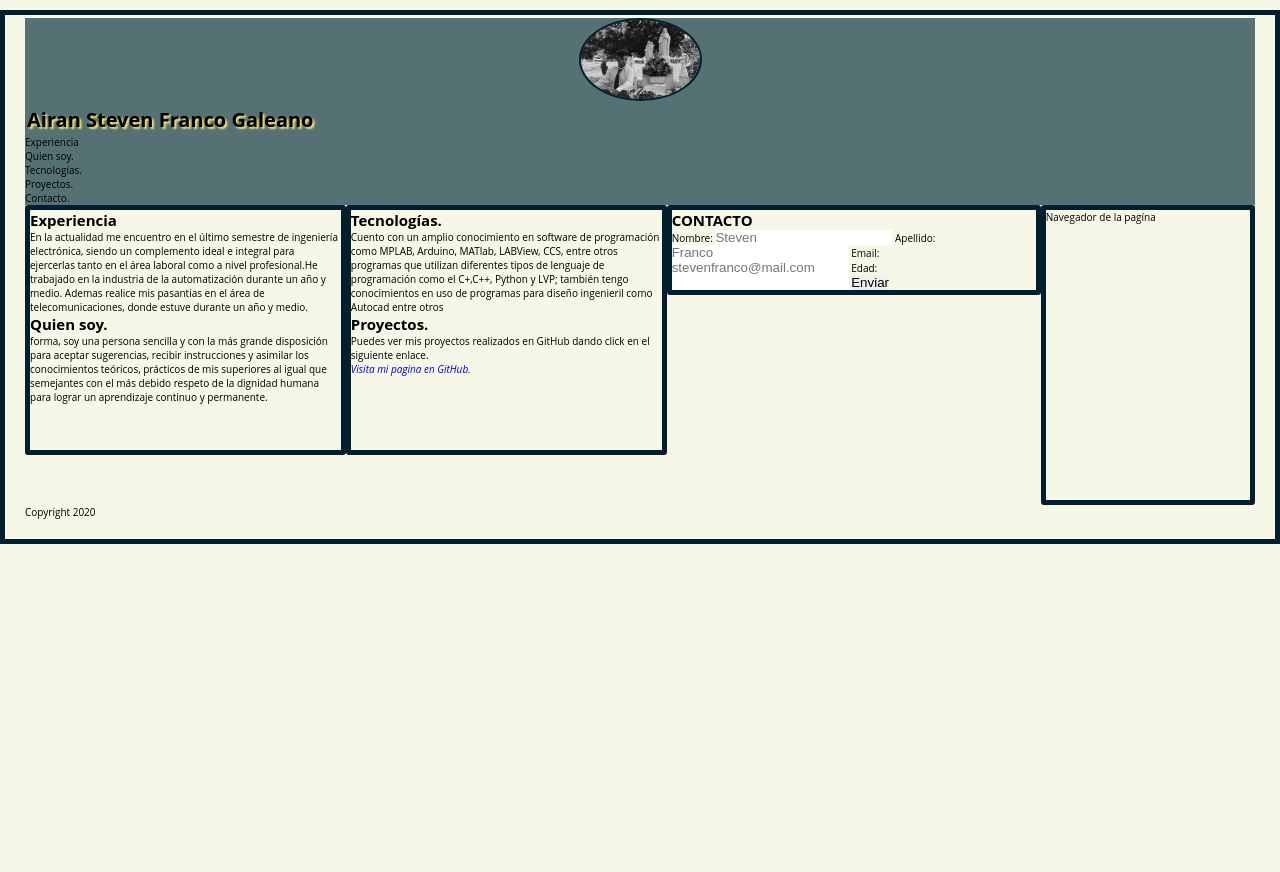
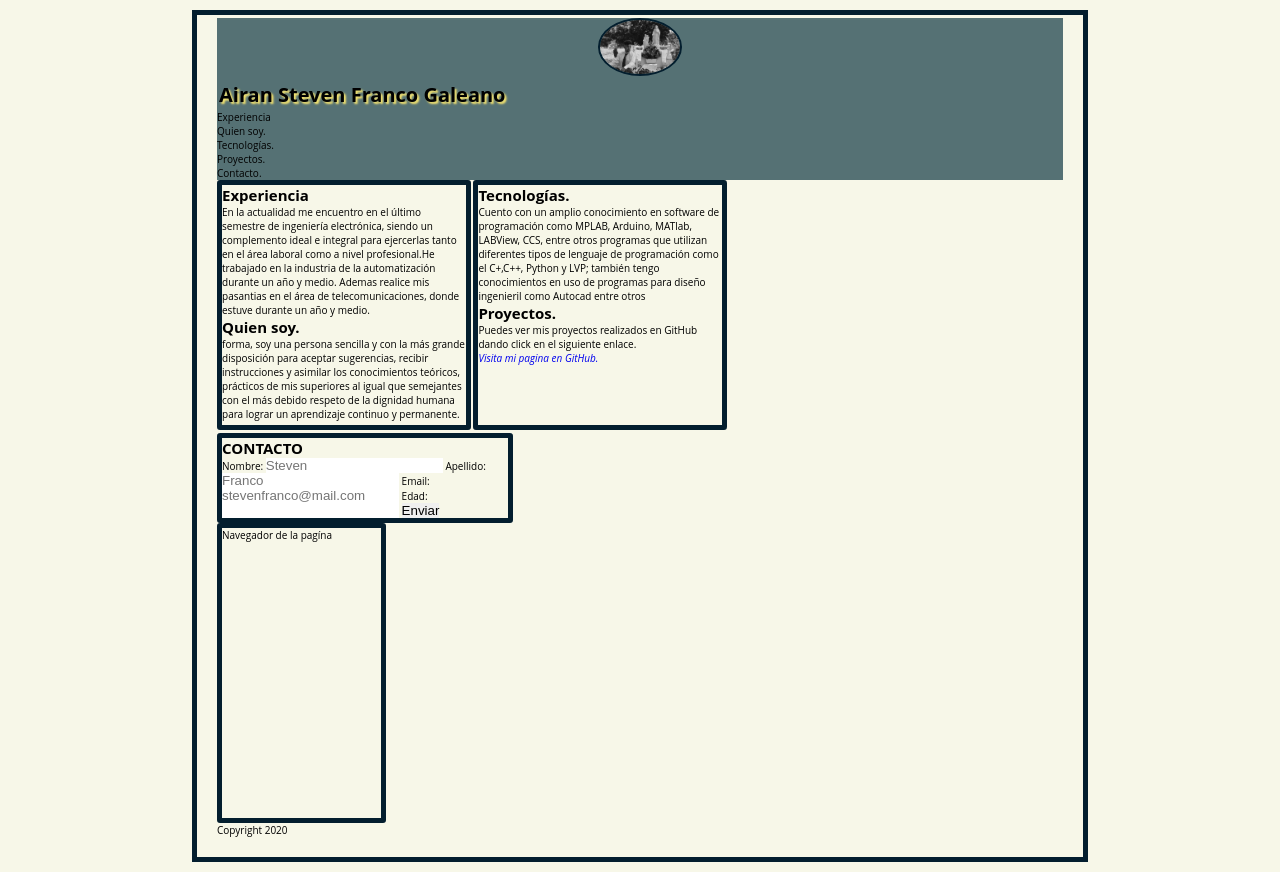
Before and after one commit to afran012/myPresentation, a plain HTML site: page index.html in a window 1280 px wide. Before the commit the page ends 800 px from the top, so only its background shows below. Drawn offline with Linux system fonts and the light colour scheme.

Commit message:
Rearrange Properties

```diff
--- a/style/_body.scss
+++ b/style/_body.scss
@@ -1,6 +1,6 @@
 
 body {
-    width: 100%;
+    width: 70%;
     padding: 0 20px 20px 20px;
     border: 5px solid $border-primary;
     margin: 1em auto;
--- a/style/_header.scss
+++ b/style/_header.scss
@@ -11,9 +11,9 @@ header {
     background: $bg-quaternary  ;
     justify-content: center;
     box-sizing: border-box;
-   /* position: -webkit-sticky;
+    position: -webkit-sticky;
     position: sticky;
-    top: 20px;*/
+    top: 1%;
     img {
         width: 10%;
         display: block;
--- a/style/_main.scss
+++ b/style/_main.scss
@@ -1,25 +1,30 @@
 .right_section {
-    position: relative;
+    /*position: relative;*/
+    display: inline-block;
     width: 30%;
     height: 25em;
     border-radius: 3px;
     border: 5px solid $border-primary;
+    overflow: scroll;
     /*transform: translate(104%, -129%);*/
 }
 .left_section {
-    position: relative;
+    /*position: relative;*/
+    display: inline-block;
     width: 30%;
     height: 25em;
     border-radius: 3px;
     border: 5px solid $border-primary;
+    overflow: scroll;
     /*transform: translate(1%, 1%);*/
 }
 
 
 .main_section {
-    display: flex;
-    /*position: relative;
-    box-sizing: border-box;*/
+   /* display: inline-block;*/
+    /*position: relative;*/
+    box-sizing: border-box;
+    /*overflow: hidden ;*/
 
 }
 /*
```
Also changed, not shown: style/style.css, 1 other file.
